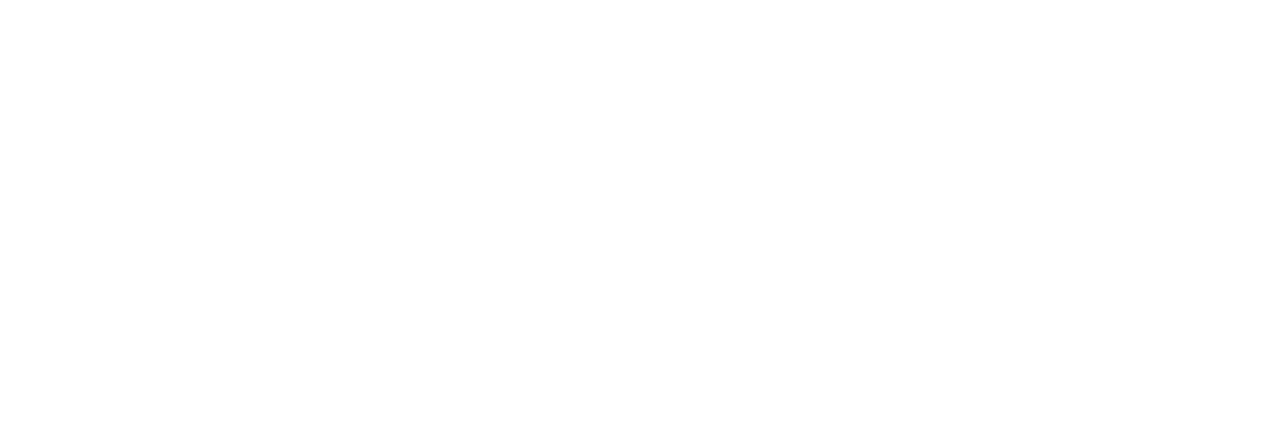
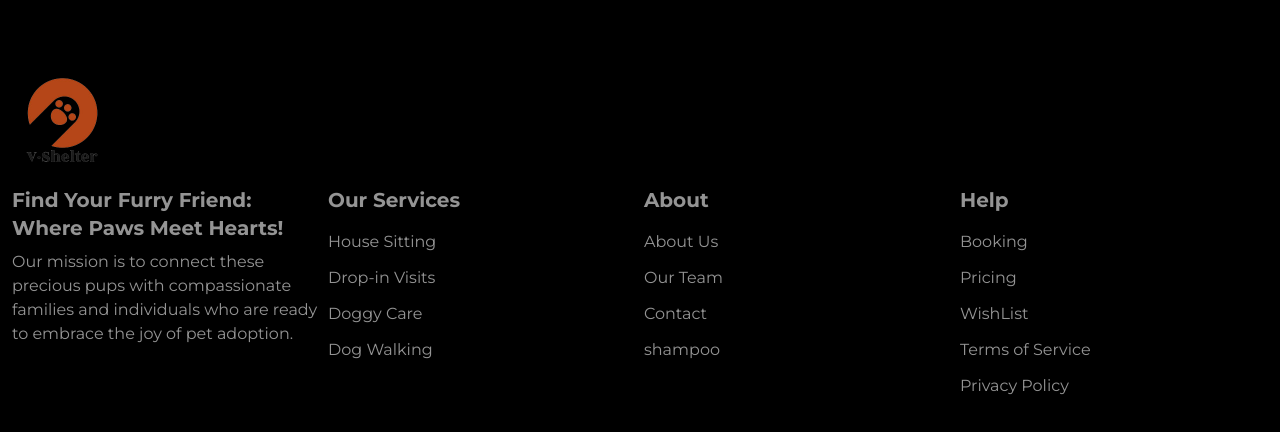
Before and after one commit to Victoryeddy/dog-adoption-site, a Vue app: page /gallery in a window 1280 px wide. Shown: the part 718-1150 px from the top of the page. Before the commit the page ends 800 px from the top, so only its background shows below. Built offline with nearby package versions, Linux system fonts and the light colour scheme; no server answers.

Commit message:
Add footer component and profile page

```diff
--- a/src/assets/tailwind.css
+++ b/src/assets/tailwind.css
@@ -17,5 +17,14 @@
   .btn:hover {
     @apply outline outline-primary outline-2 bg-transparent text-primary;
   }
+
+  .btn-outline{
+    @apply outline outline-primary outline-2 bg-transparent text-primary;
+
+  }
+  .btn-outline:hover{
+    @apply py-2 px-4 bg-primary text-white rounded;
+
+  }
   /* ... */
 }
--- /dev/null
+++ b/src/components/Footer.vue
@@ -0,0 +1,124 @@
+<template>
+  <div>
+    <footer class="bg-black">
+      <div class="container mx-auto px-3 pt-16">
+        <div
+          class="grid grid-cols-1 md:grid-cols-2 lg:grid-cols-4 pt-20 gap-2 pb-16"
+        >
+          <div>
+            <img
+              src="../assets/Dog_logo-removebg-preview.png"
+              alt=""
+              width="100"
+              height="100"
+            />
+            <p class="text-xl text-[#949494] font-bold mt-4">
+              Find Your Furry Friend: Where Paws Meet Hearts!
+            </p>
+            <p class="text-[#949494] mt-2 text-md">
+              Our mission is to connect these precious pups with compassionate
+              families and individuals who are ready to embrace the joy of pet
+              adoption.
+            </p>
+          </div>
+          <div>
+            <img
+              src="../assets/Dog_logo.jpeg"
+              alt=""
+              width="100"
+              height="100"
+              class="invisible"
+            />
+
+            <p class="text-xl my-4 text-[#949494] font-bold">Our Services</p>
+            <ul>
+              <li class="my-3">
+                <router-link to="/" class="text-[#949494]"
+                  >House Sitting</router-link
+                >
+              </li>
+              <li class="my-3">
+                <router-link to="/" class="text-[#949494]"
+                  >Drop-in Visits</router-link
+                >
+              </li>
+              <li class="my-3">
+                <router-link to="/" class="text-[#949494]"
+                  >Doggy Care</router-link
+                >
+              </li>
+              <li class="my-3">
+                <router-link to="/" class="text-[#949494]"
+                  >Dog Walking</router-link
+                >
+              </li>
+            </ul>
+          </div>
+          <div>
+            <img
+              src="../assets/Dog_logo.jpeg"
+              alt=""
+              width="100"
+              height="100"
+              class="invisible"
+            />
+
+            <p class="text-xl my-4 text-[#949494] font-bold">About</p>
+            <ul>
+              <li class="my-3">
+                <router-link to="/" class="text-[#949494]"
+                  >About Us</router-link
+                >
+              </li>
+              <li class="my-3">
+                <router-link to="/" class="text-[#949494]"
+                  >Our Team</router-link
+                >
+              </li>
+              <li class="my-3">
+                <router-link to="/" class="text-[#949494]">Contact</router-link>
+              </li>
+              <li class="my-3">
+                <router-link to="/" class="text-[#949494]">shampoo</router-link>
+              </li>
+            </ul>
+          </div>
+          <div>
+            <img
+              src="../assets/Dog_logo.jpeg"
+              alt=""
+              width="100"
+              height="100"
+              class="invisible"
+            />
+
+            <p class="text-xl my-4 text-[#949494] font-bold">Help</p>
+            <ul>
+              <li class="my-3">
+                <router-link to="/" class="text-[#949494]">Booking</router-link>
+              </li>
+              <li class="my-3">
+                <router-link to="/" class="text-[#949494]">Pricing</router-link>
+              </li>
+              <li class="my-3">
+                <router-link to="/" class="text-[#949494]"
+                  >WishList</router-link
+                >
+              </li>
+              <li class="my-3">
+                <router-link to="/" class="text-[#949494]"
+                  >Terms of Service</router-link
+                >
+              </li>
+              <li class="my-3">
+                <router-link to="/" class="text-[#949494]"
+                  >Privacy Policy</router-link
+                >
+              </li>
+            </ul>
+          </div>
+        </div>
+      </div>
+    </footer>
+  </div>
+</template>
--- a/src/components/Navbar.vue
+++ b/src/components/Navbar.vue
@@ -15,12 +15,21 @@
         <router-link class="px-3 font-medium" to="/gallery"
           >Gallery</router-link
         >
+         <router-link v-if="$auth.isAuthenticated" to="/profile"
+         class="btn-outline ms-3" >Profile</router-link
+        >
         <div v-if="!$auth.loading" class="ms-4">
           <!-- show login when not authenticated -->
-          <button v-if="!$auth.isAuthenticated" @click="login" class="btn">Log in</button>
+          <button v-if="!$auth.isAuthenticated" @click="login" class="btn">
+            Log in
+          </button>
           <!-- show logout when authenticated -->
-          <button v-if="$auth.isAuthenticated" @click="logout" class="btn">Log out</button>
+          <button v-if="$auth.isAuthenticated" @click="logout" class="btn">
+            Log out
+          </button>
         </div>
+
+
         <!-- <router-link class="px-3 font-medium" to="/">Blog</router-link> -->
         <!-- <router-link class="px-3 font-medium" to="/">Contact</router-link> -->
       </div>
@@ -28,14 +37,13 @@
   </div>
 </template>
 <script>
-
 export default {
   name: "Navbar",
   data() {
     return {};
   },
 
-   methods: {
+  methods: {
     // Log the user in
     login() {
       this.$auth.loginWithRedirect();
@@ -44,11 +52,11 @@ export default {
     logout() {
       this.$auth.logout({
         logoutParams: {
-          returnTo: window.location.origin
-        }
+          returnTo: window.location.origin,
+        },
       });
-    }
-  }
+    },
+  },
 };
 </script>
 <style></style>
--- a/src/main.js
+++ b/src/main.js
@@ -11,7 +11,7 @@ import './assets/tailwind.css'
 // Import the plugin here
 import { Auth0Plugin } from './auth';
 
-// Install the authentication plugin here
+// This is the authentication plugin here
 Vue.use(Auth0Plugin, {
   domain: process.env.VUE_APP_0AUTH_DOMAIN,
   clientId: process.env.VUE_APP_0AUTH_CLIENT_ID,
--- a/src/router/index.js
+++ b/src/router/index.js
@@ -2,6 +2,7 @@ import Vue from 'vue'
 import VueRouter from 'vue-router'
 import HomeView from '../views/HomeView.vue'
 import Gallery from '../views/Gallery.vue'
+import Profile from '../views/Profile.vue';
 
 Vue.use(VueRouter)
 
@@ -15,6 +16,11 @@ const routes = [
     path: '/gallery',
     name: 'gallery',
     component: Gallery
+  },
+  {
+    path: '/profile',
+    name: 'Profile',
+    component: Profile
   }
 ]
 
--- a/src/views/Gallery.vue
+++ b/src/views/Gallery.vue
@@ -46,10 +46,14 @@
         </div>
       </div>
     </section>
+
+    <Footer />
   </div>
 </template>
 <script>
+import Footer from "../components/Footer.vue"
 export default {
+  components: {Footer},
   data() {
     return {
       currentPage: 1,
--- a/src/views/HomeView.vue
+++ b/src/views/HomeView.vue
@@ -118,12 +118,12 @@
           weave their way into your hearts, teaching valuable life lessons about
           responsibility, empathy, and compassion.
         </p>
-        <p class="mt-9 mx-auto w-1/2 text-center">
-          <button
+        <p class="mt-[5rem] mx-auto w-1/2 text-center">
+          <router-link to="/gallery"
             class="rounded-full bg-primary py-5 px-7 drop-shadow-lg font-medium text-white"
           >
             See all Pets
-          </button>
+          </router-link>
         </p>
       </div>
 
@@ -321,134 +321,17 @@
       </div>
     </section>
 
-    <footer class="bg-black">
-      <div class="container mx-auto px-3 pt-16">
-        <div
-          class="grid grid-cols-1 md:grid-cols-2 lg:grid-cols-4 pt-20 gap-2 pb-16"
-        >
-          <div>
-            <img
-              src="../assets/Dog_logo-removebg-preview.png"
-              alt=""
-              width="100"
-              height="100"
-            />
-            <p class="text-xl text-[#949494] font-bold mt-4">
-              Find Your Furry Friend: Where Paws Meet Hearts!
-            </p>
-            <p class="text-[#949494] mt-2 text-md">
-              Our mission is to connect these precious pups with compassionate
-              families and individuals who are ready to embrace the joy of pet
-              adoption.
-            </p>
-          </div>
-          <div>
-            <img
-              src="../assets/Dog_logo.jpeg"
-              alt=""
-              width="100"
-              height="100"
-              class="invisible"
-            />
-
-            <p class="text-xl my-4 text-[#949494] font-bold">Our Services</p>
-            <ul>
-              <li class="my-3">
-                <router-link to="/" class="text-[#949494]"
-                  >House Sitting</router-link
-                >
-              </li>
-              <li class="my-3">
-                <router-link to="/" class="text-[#949494]"
-                  >Drop-in Visits</router-link
-                >
-              </li>
-              <li class="my-3">
-                <router-link to="/" class="text-[#949494]"
-                  >Doggy Care</router-link
-                >
-              </li>
-              <li class="my-3">
-                <router-link to="/" class="text-[#949494]"
-                  >Dog Walking</router-link
-                >
-              </li>
-            </ul>
-          </div>
-          <div>
-            <img
-              src="../assets/Dog_logo.jpeg"
-              alt=""
-              width="100"
-              height="100"
-              class="invisible"
-            />
-
-            <p class="text-xl my-4 text-[#949494] font-bold">About</p>
-            <ul>
-              <li class="my-3">
-                <router-link to="/" class="text-[#949494]"
-                  >About Us</router-link
-                >
-              </li>
-              <li class="my-3">
-                <router-link to="/" class="text-[#949494]"
-                  >Our Team</router-link
-                >
-              </li>
-              <li class="my-3">
-                <router-link to="/" class="text-[#949494]">Contact</router-link>
-              </li>
-              <li class="my-3">
-                <router-link to="/" class="text-[#949494]">shampoo</router-link>
-              </li>
-            </ul>
-          </div>
-          <div>
-            <img
-              src="../assets/Dog_logo.jpeg"
-              alt=""
-              width="100"
-              height="100"
-              class="invisible"
-            />
-
-            <p class="text-xl my-4 text-[#949494] font-bold">Help</p>
-            <ul>
-              <li class="my-3">
-                <router-link to="/" class="text-[#949494]">Booking</router-link>
-              </li>
-              <li class="my-3">
-                <router-link to="/" class="text-[#949494]">Pricing</router-link>
-              </li>
-              <li class="my-3">
-                <router-link to="/" class="text-[#949494]"
-                  >WishList</router-link
-                >
-              </li>
-              <li class="my-3">
-                <router-link to="/" class="text-[#949494]"
-                  >Terms of Service</router-link
-                >
-              </li>
-              <li class="my-3">
-                <router-link to="/" class="text-[#949494]"
-                  >Privacy Policy</router-link
-                >
-              </li>
-            </ul>
-          </div>
-        </div>
-      </div>
-    </footer>
+   <Footer/>
   </div>
 </template>
 
 <script>
 // @ is an alias to /src
+import Footer from "../components/Footer.vue";
 
 export default {
   name: "HomeView",
+  components: {Footer},
 
   data() {
     return {
--- /dev/null
+++ b/src/views/Profile.vue
@@ -0,0 +1,13 @@
+<template>
+  <div class="flex justify-center">
+    <div>
+      <img :src="$auth.user.picture" />
+      <h2>{{ $auth.user.name }}</h2>
+      <p>{{ $auth.user.email }}</p>
+    </div>
+
+    <!-- <div>
+      <pre>{{ JSON.stringify($auth.user, null, 2) }}</pre>
+    </div> -->
+  </div>
+</template>
```
